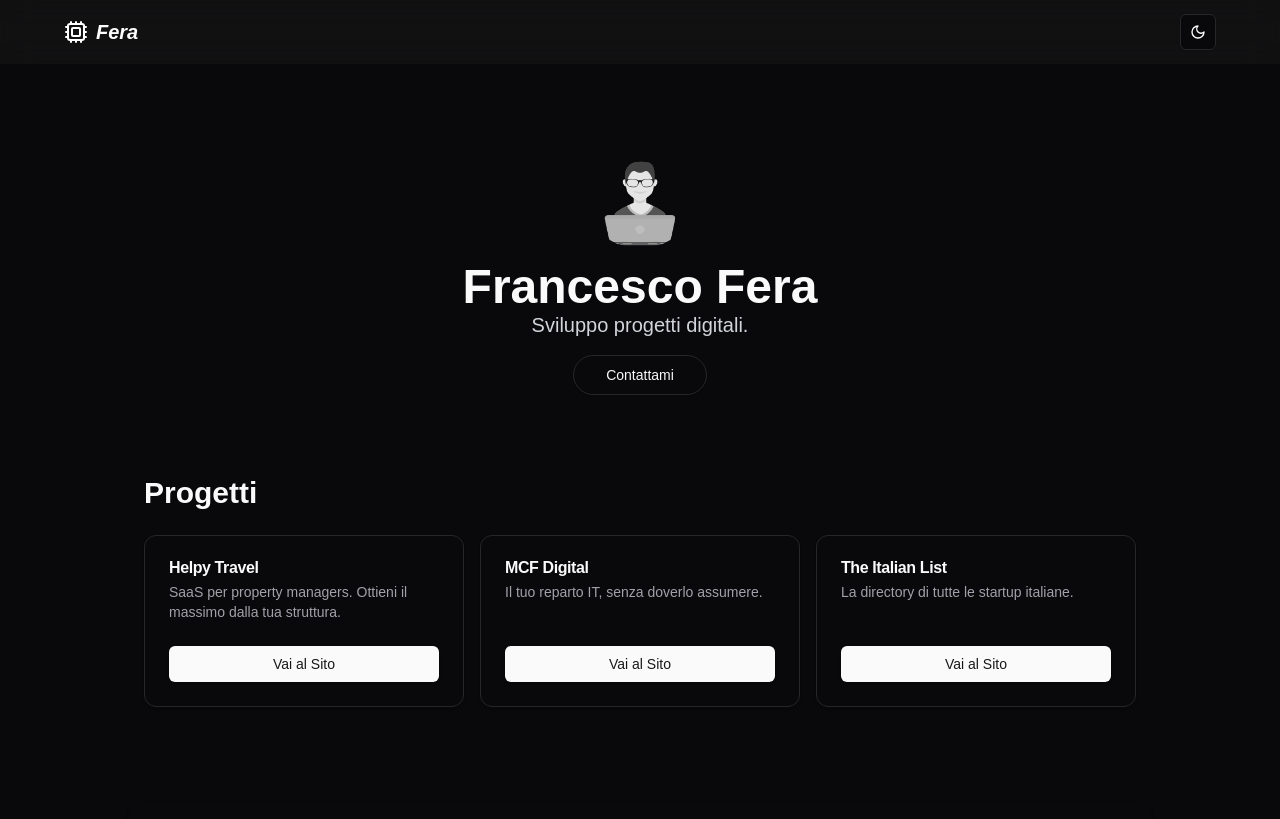
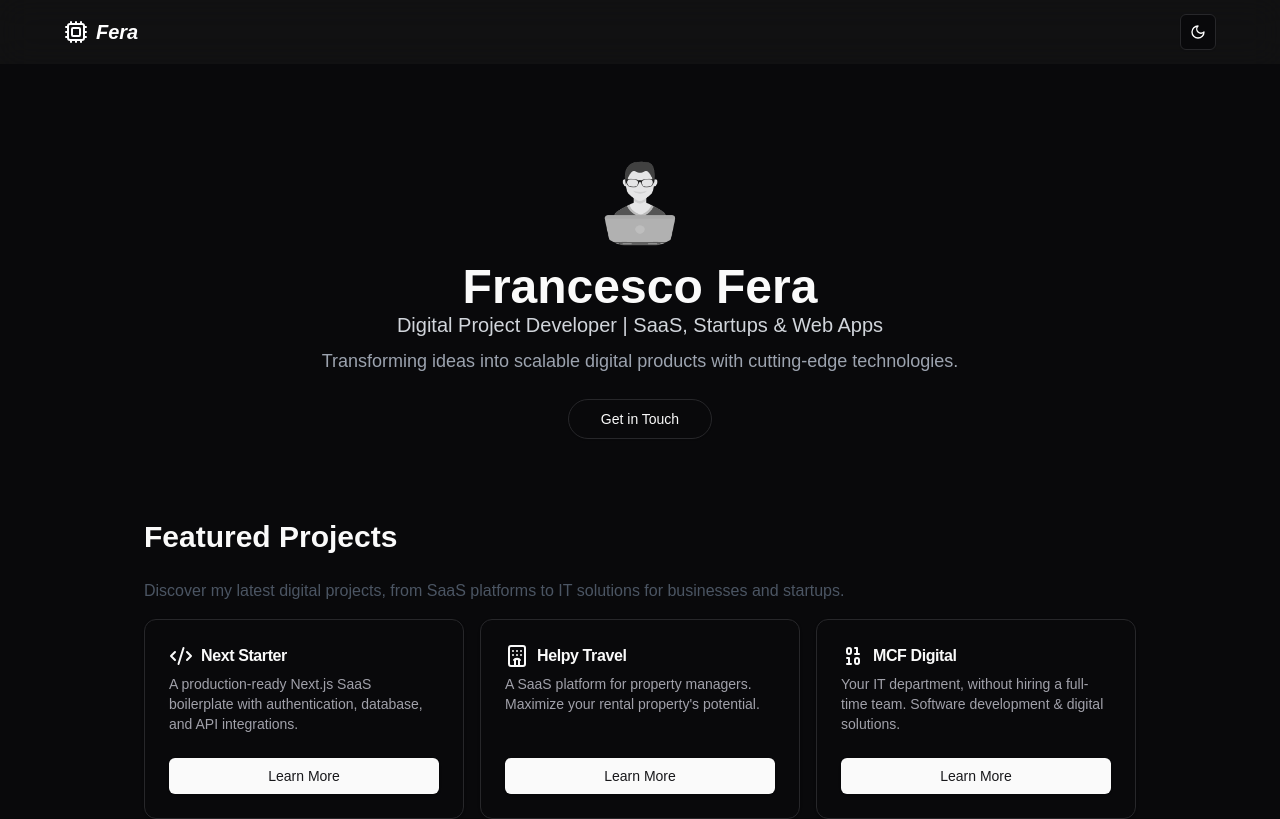
Before and after one commit to Francesco-Fera/fera-personal-website, a Next.js app: page / in a window 1280 px wide. Shown: the top 819 px of the page. Built offline with nearby package versions, Linux system fonts and the light colour scheme.

Commit message:
seo and translation

```diff
--- a/app/components/Contact.tsx
+++ b/app/components/Contact.tsx
@@ -61,9 +61,9 @@ export default function Contact() {
   };
 
   return (
-    <Card id='contattami' className='border-none mt-24'>
+    <Card id='contact' className='border-none mt-24'>
       <CardHeader>
-        <CardTitle className='text-3xl font-bold '>Contattami</CardTitle>
+        <CardTitle className='text-3xl font-bold '>Let's Talk</CardTitle>
       </CardHeader>
 
       <CardContent>
--- a/app/components/Hero.tsx
+++ b/app/components/Hero.tsx
@@ -4,20 +4,27 @@ import Link from "next/link";
 
 function Hero() {
   return (
-    <section className='text-center py-20 px-4'>
+    <section className='text-center py-20 px-4' id='hero'>
       <Image
         src='/avatar.png'
         alt='Francesco Fera Avatar'
         width={100}
         height={100}
         className='rounded-full mx-auto my-4'
+        priority
       />
       <h1 className='text-5xl font-bold'>Francesco Fera</h1>
-      <h3 className='text-xl text-gray-600 dark:text-gray-300 max-w-2xl mx-auto'>
-        Sviluppo progetti digitali.
-      </h3>
-      <Button variant='outline' size='lg' className='rounded-full mt-4 '>
-        <Link href='#contattami'>Contattami</Link>
+      <h2 className='text-xl text-gray-600 dark:text-gray-300 max-w-2xl mx-auto'>
+        Digital Project Developer | SaaS, Startups & Web Apps
+      </h2>
+      <p className='mt-2 text-lg text-gray-500 dark:text-gray-400 max-w-2xl mx-auto'>
+        Transforming ideas into scalable digital products with cutting-edge
+        technologies.
+      </p>
+      <Button variant='outline' size='lg' className='rounded-full mt-6'>
+        <Link href='/#contact' aria-label='Contact Francesco Fera'>
+          Get in Touch
+        </Link>
       </Button>
     </section>
   );
--- a/app/components/Projects.tsx
+++ b/app/components/Projects.tsx
@@ -1,52 +1,73 @@
 import { Button } from "@/components/ui/button";
 import {
   Card,
-  CardContent,
   CardDescription,
   CardFooter,
   CardHeader,
   CardTitle,
 } from "@/components/ui/card";
-import { Binary, Hotel, Rocket } from "lucide-react";
+import { Binary, CodeXml, Hotel, Rocket } from "lucide-react";
 import Link from "next/link";
 
 const projects = [
   {
+    title: "Next Starter",
+    description:
+      "A production-ready Next.js SaaS boilerplate with authentication, database, and API integrations.",
+    website: "https://github.com/Francesco-Fera/next-starter",
+    icon: <CodeXml />,
+  },
+  {
     title: "Helpy Travel",
     description:
-      "SaaS per property managers. Ottieni il massimo dalla tua struttura.",
+      "A SaaS platform for property managers. Maximize your rental property's potential.",
     website: "https://helpytravel.com",
-
     icon: <Hotel />,
   },
   {
     title: "MCF Digital",
-    description: "Il tuo reparto IT, senza doverlo assumere.",
+    description:
+      "Your IT department, without hiring a full-time team. Software development & digital solutions.",
     website: "https://mcf-digital.com",
     icon: <Binary />,
   },
   {
     title: "The Italian List",
-    description: "La directory di tutte le startup italiane.",
-    website: "https://",
+    description:
+      "The most comprehensive directory of Italian startups with valuable resources and tools.",
+    website: "https://github.com/Francesco-Fera/the-italian-dir",
     icon: <Rocket />,
   },
 ];
 
 function Projects() {
   return (
-    <section className='px-4'>
-      <h3 className='text-3xl mb-6 font-bold'>Progetti</h3>
-      <div className='grid grid-cols-1 sm:grid-cols-2 md:grid-cols-3  gap-4'>
+    <section className='px-4' id='projects'>
+      <h2 className='text-3xl mb-6 font-bold'>Featured Projects</h2>
+      <p className='mb-4 text-gray-600'>
+        Discover my latest digital projects, from SaaS platforms to IT solutions
+        for businesses and startups.
+      </p>
+      <div className='grid grid-cols-1 sm:grid-cols-2 md:grid-cols-3 gap-4'>
         {projects.map((project) => (
           <Card key={project.title} className='flex flex-col justify-between'>
             <CardHeader>
-              <CardTitle>{project.title}</CardTitle>
+              <div className='flex items-center space-x-2'>
+                {project.icon}
+                <CardTitle>{project.title}</CardTitle>
+              </div>
               <CardDescription>{project.description}</CardDescription>
             </CardHeader>
             <CardFooter className='flex justify-center'>
               <Button className='w-full'>
-                <Link href={project.website}>Vai al Sito</Link>
+                <Link
+                  href={project.website}
+                  target='_blank'
+                  rel='noopener noreferrer'
+                  aria-label={`Learn more about ${project.title}`}
+                >
+                  Learn More
+                </Link>
               </Button>
             </CardFooter>
           </Card>
--- a/app/layout.tsx
+++ b/app/layout.tsx
@@ -1,5 +1,5 @@
 import type { Metadata } from "next";
-import { Geist, Geist_Mono, Inter } from "next/font/google";
+import { Inter } from "next/font/google";
 import "./globals.css";
 import { ThemeProvider } from "next-themes";
 import Header from "./components/Header";
@@ -9,7 +9,7 @@ const inter = Inter({ variable: "--font-inter", subsets: ["latin"] });
 
 export const metadata: Metadata = {
   title: "Francesco Fera",
-  description: "Sviluppo progetti digitali.",
+  description: "Software Developer",
 };
 
 export default function RootLayout({
@@ -18,7 +18,7 @@ export default function RootLayout({
   children: React.ReactNode;
 }>) {
   return (
-    <html lang='it' suppressHydrationWarning>
+    <html lang='en' suppressHydrationWarning>
       <body className={`${inter.variable} antialiased `}>
         <ThemeProvider
           attribute='class'
--- /dev/null
+++ b/app/sitemap.ts
@@ -0,0 +1,8 @@
+export default async function sitemap() {
+  const routes = [""];
+
+  return routes.map((route) => ({
+    url: `https://francescofera.com${route}`,
+    lastModified: new Date(),
+  }));
+}
```
